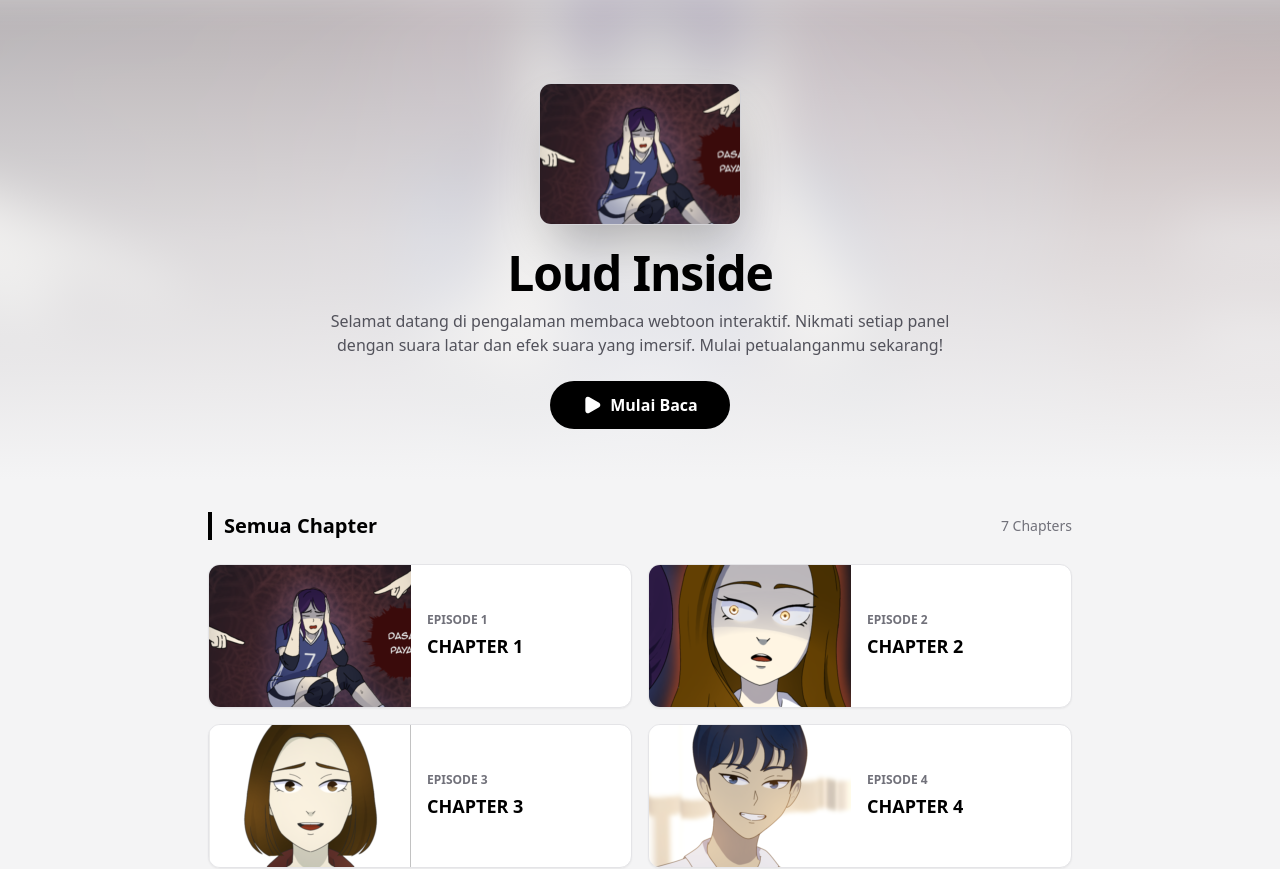
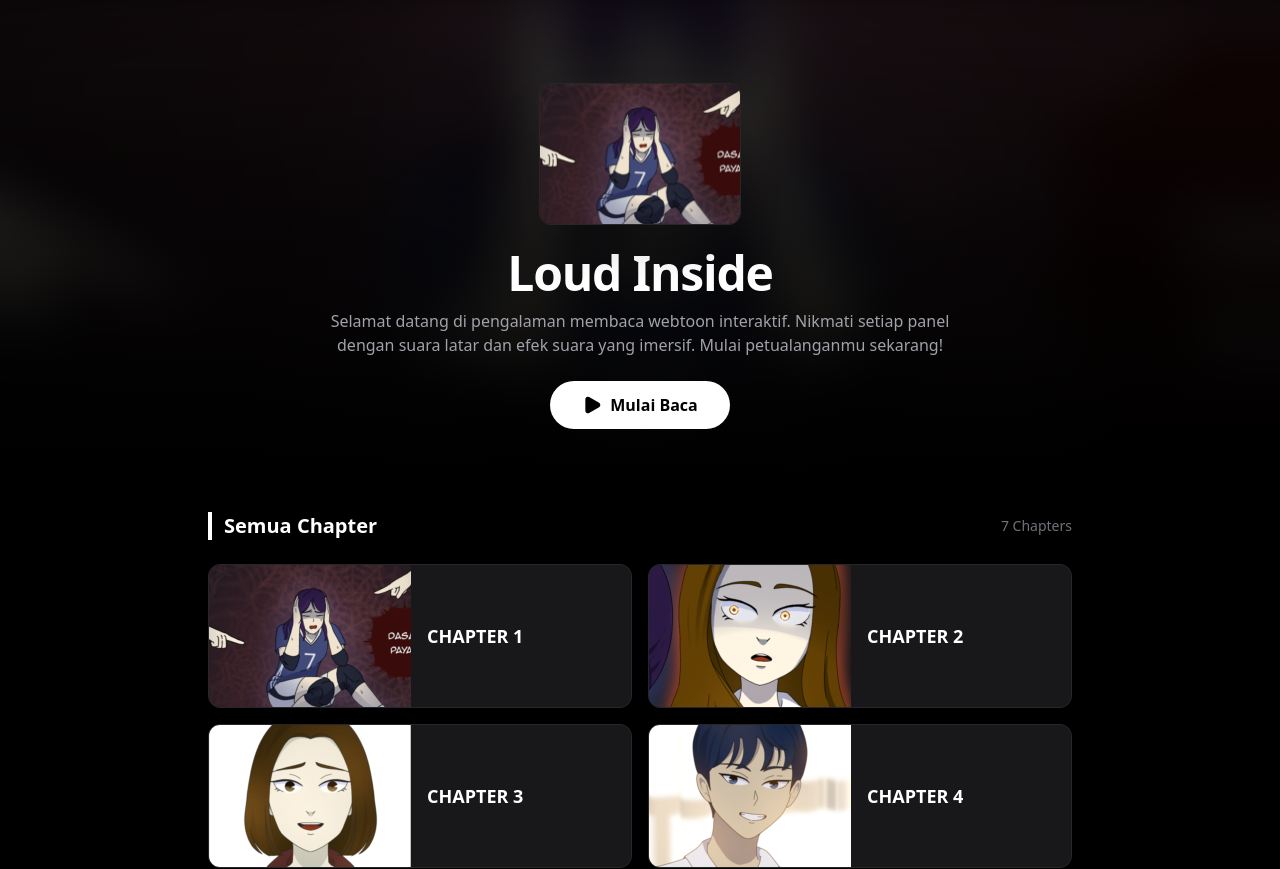
Before and after one commit to VicoTriansyahNasril/komik_loudinside, a Next.js app: page / in a window 1280 px wide. Shown: the top 869 px of the page. Built offline with nearby package versions, Linux system fonts and the light colour scheme.

Commit message:
fix: dark mode only

```diff
--- a/src/app/page.tsx
+++ b/src/app/page.tsx
@@ -11,7 +11,7 @@ export default function HomePage() {
   const firstChapterId = chapterList[0]?.id;
 
   return (
-    <main className="min-h-screen bg-zinc-100 text-black pb-20">
+    <main className="min-h-screen bg-black text-white pb-20">
       {/* Hero Section */}
       <div className="relative w-full min-h-[60vh] flex flex-col items-center justify-center pt-20 pb-12">
         {/* Blurred Background */}
@@ -25,12 +25,12 @@ export default function HomePage() {
               unoptimized
             />
           )}
-          <div className="absolute inset-0 bg-gradient-to-t from-zinc-100 via-zinc-100/60 to-transparent" />
+          <div className="absolute inset-0 bg-gradient-to-t from-black via-black/60 to-transparent" />
         </div>
 
         {/* Content */}
         <div className="relative z-10 flex flex-col items-center px-4 text-center max-w-4xl mx-auto w-full">
-          <div className="w-[202px] h-[142px] relative rounded-xl overflow-hidden shadow-2xl mb-6 border border-zinc-300">
+          <div className="w-[202px] h-[142px] relative rounded-xl overflow-hidden shadow-2xl mb-6 border border-zinc-800">
             {coverImage ? (
               <Image
                 src={coverImage}
@@ -40,8 +40,8 @@ export default function HomePage() {
                 unoptimized
               />
             ) : (
-              <div className="w-full h-full bg-zinc-200 flex items-center justify-center">
-                <BookOpen size={48} className="text-zinc-400" />
+              <div className="w-full h-full bg-zinc-800 flex items-center justify-center">
+                <BookOpen size={48} className="text-zinc-600" />
               </div>
             )}
           </div>
@@ -49,7 +49,7 @@ export default function HomePage() {
           <h1 className="text-3xl md:text-5xl font-extrabold tracking-tight mb-3">
             Loud Inside
           </h1>
-          <p className="text-zinc-600 text-sm md:text-base max-w-2xl mb-6 line-clamp-3">
+          <p className="text-zinc-400 text-sm md:text-base max-w-2xl mb-6 line-clamp-3">
             Selamat datang di pengalaman membaca webtoon interaktif. Nikmati setiap panel dengan suara latar dan efek suara yang imersif. Mulai petualanganmu sekarang!
           </p>
 
@@ -57,9 +57,9 @@ export default function HomePage() {
             {firstChapterId && (
               <Link
                 href={`/read/${firstChapterId}`}
-                className="bg-black text-white px-8 py-3 rounded-full font-bold flex items-center gap-2 hover:bg-zinc-800 transition-transform hover:scale-105 active:scale-95"
+                className="bg-white text-black px-8 py-3 rounded-full font-bold flex items-center gap-2 hover:bg-zinc-200 transition-transform hover:scale-105 active:scale-95"
               >
-                <Play size={20} className="fill-white" />
+                <Play size={20} className="fill-black" />
                 Mulai Baca
               </Link>
             )}
@@ -70,7 +70,7 @@ export default function HomePage() {
       {/* Chapter List Section */}
       <div className="max-w-4xl mx-auto px-4 mt-8">
         <div className="flex items-center justify-between mb-6">
-          <h2 className="text-xl font-bold border-l-4 border-black pl-3">Semua Chapter</h2>
+          <h2 className="text-xl font-bold border-l-4 border-white pl-3">Semua Chapter</h2>
           <span className="text-zinc-500 text-sm">{chapterList.length} Chapters</span>
         </div>
 
@@ -82,9 +82,9 @@ export default function HomePage() {
               <Link
                 key={ch.id}
                 href={`/read/${ch.id}`}
-                className="group flex bg-white rounded-xl overflow-hidden border border-zinc-200 hover:border-zinc-400 transition-all hover:bg-zinc-50 cursor-pointer shadow-sm"
+                className="group flex bg-zinc-900 rounded-xl overflow-hidden border border-zinc-800 hover:border-zinc-600 transition-all hover:bg-zinc-800/80 cursor-pointer shadow-sm"
               >
-                <div className="w-[202px] h-[142px] shrink-0 relative bg-zinc-200">
+                <div className="w-[202px] h-[142px] shrink-0 relative bg-zinc-800">
                   {thumbnail ? (
                     <Image
                       src={thumbnail}
@@ -95,13 +95,12 @@ export default function HomePage() {
                     />
                   ) : (
                     <div className="w-full h-full flex items-center justify-center">
-                      <BookOpen size={24} className="text-zinc-400" />
+                      <BookOpen size={24} className="text-zinc-600" />
                     </div>
                   )}
                 </div>
                 <div className="p-4 flex flex-col justify-center flex-1">
-                  <span className="text-zinc-500 text-xs font-semibold mb-1">EPISODE {index + 1}</span>
-                  <h3 className="font-bold text-black text-lg line-clamp-1 group-hover:text-blue-600 transition-colors">
+                  <h3 className="font-bold text-white text-lg line-clamp-1 group-hover:text-blue-400 transition-colors">
                     {ch.title}
                   </h3>
 
--- a/src/app/read/[chapterId]/page.tsx
+++ b/src/app/read/[chapterId]/page.tsx
@@ -1,12 +1,13 @@
 'use client';
 
 import { useState, useEffect } from 'react';
+import Image from 'next/image';
 import { useRouter } from 'next/navigation';
-import { ArrowLeft, Volume2, VolumeX, Moon, Sun, ChevronLeft, ChevronRight, ArrowUp } from 'lucide-react';
+import { ArrowLeft, Volume2, VolumeX, ChevronLeft, ChevronRight, ArrowUp } from 'lucide-react';
 import { chapters, chapterList } from '@/data';
 import { WebtoonPanel } from '@/components/WebtoonPanel';
 import { useAudioStore } from '@/store/useAudioStore';
-import { useSettingsStore } from '@/store/useSettingsStore';
+
 
 export default function ReaderPage({ params }: { params: { chapterId: string } }) {
   const router = useRouter();
@@ -79,7 +80,7 @@ export default function ReaderPage({ params }: { params: { chapterId: string } }
 
   return (
     <main
-      className="min-h-screen relative transition-colors duration-300 cursor-pointer bg-zinc-100 text-black"
+      className="min-h-screen relative transition-colors duration-300 cursor-pointer bg-black text-white"
       onClick={handleStartInteraction}
     >
 
@@ -89,17 +90,17 @@ export default function ReaderPage({ params }: { params: { chapterId: string } }
           showOverlay ? 'translate-y-0' : '-translate-y-full'
         }`}
       >
-        <div className="bg-white/90 backdrop-blur-md text-zinc-900 border-b border-zinc-200 px-4 py-3 flex items-center justify-between shadow-sm">
+        <div className="bg-black/80 backdrop-blur-md text-white border-b border-white/10 px-4 py-3 flex items-center justify-between shadow-lg">
           <div className="flex items-center gap-3">
             <button
               onClick={(e) => { e.stopPropagation(); router.push('/'); }}
-              className="p-2 hover:bg-zinc-100 rounded-full transition-colors"
+              className="p-2 hover:bg-white/10 rounded-full transition-colors"
             >
               <ArrowLeft size={24} />
             </button>
             <div>
               <h1 className="font-bold text-lg leading-tight line-clamp-1">{activeChapter.title}</h1>
-              <p className="text-xs text-zinc-500 font-medium">EPISODE {chapterIndex + 1}</p>
+              <p className="text-xs text-zinc-400">EPISODE {chapterIndex + 1}</p>
             </div>
           </div>
 
@@ -110,7 +111,7 @@ export default function ReaderPage({ params }: { params: { chapterId: string } }
                 if (!hasStartedAudio) unlockAudioContext();
                 toggleMute();
               }}
-              className="p-2 hover:bg-zinc-100 rounded-full transition-colors"
+              className="p-2 hover:bg-white/10 rounded-full transition-colors"
               title="Toggle Audio"
             >
               {isMuted ? <VolumeX size={20} /> : <Volume2 size={20} />}
@@ -120,7 +121,7 @@ export default function ReaderPage({ params }: { params: { chapterId: string } }
       </div>
 
       {/* Reader Container */}
-      <div className="max-w-2xl mx-auto w-full flex flex-col pb-32 min-h-screen relative z-10 bg-white shadow-2xl">
+      <div className="max-w-2xl mx-auto w-full flex flex-col pb-32 min-h-screen relative z-10 bg-black shadow-[0_0_50px_rgba(255,255,255,0.05)]">
         {activeChapter.panels.map((panel, index) => (
           <WebtoonPanel
             key={panel.id}
@@ -130,12 +131,12 @@ export default function ReaderPage({ params }: { params: { chapterId: string } }
         ))}
 
         {/* End of Chapter Navigation inside the reader flow */}
-        <div className="p-8 mt-10 border-t border-zinc-200">
+        <div className="p-8 mt-10 border-t border-zinc-800">
           <h3 className="text-center font-bold mb-6">Akhir dari {activeChapter.title}</h3>
 
           {/* Chapter Selection List */}
           <div className="mb-8">
-            <h4 className="text-sm font-semibold mb-3 text-zinc-600">Pilih Chapter Lain</h4>
+            <h4 className="text-sm font-semibold mb-3 text-zinc-400">Pilih Chapter Lain</h4>
             <div
               className="flex overflow-x-auto gap-3 pb-4 snap-x"
               style={{ scrollbarWidth: 'none', msOverflowStyle: 'none' }}
@@ -152,9 +153,9 @@ export default function ReaderPage({ params }: { params: { chapterId: string } }
                     }`}
                   >
                     {thumb && (
-                      <img src={thumb} alt={ch.title} className="w-full h-full object-cover object-top" />
+                      <Image src={thumb} alt={ch.title} fill className="object-cover object-top" unoptimized />
                     )}
-                    <div className="absolute inset-0 bg-gradient-to-t from-black/60 via-transparent to-transparent" />
+                    <div className="absolute inset-0 bg-gradient-to-t from-black/90 via-black/20 to-transparent" />
                     <div className="absolute bottom-2 left-0 right-0 text-center">
                       <span className="text-white font-bold drop-shadow-lg md:text-lg">#{idx + 1}</span>
                     </div>
@@ -172,7 +173,7 @@ export default function ReaderPage({ params }: { params: { chapterId: string } }
             {prevChapter ? (
               <button
                 onClick={(e) => { e.stopPropagation(); handleNavigation(prevChapter.id); }}
-                className="flex-1 flex items-center justify-center gap-2 py-3 px-4 rounded-lg font-semibold transition-colors bg-zinc-100 hover:bg-zinc-200 text-zinc-700"
+                className="flex-1 flex items-center justify-center gap-2 py-3 px-4 rounded-lg font-semibold transition-colors bg-zinc-800 hover:bg-zinc-700 text-white"
               >
                 <ChevronLeft size={20} />
                 <span className="hidden sm:inline">Episode</span> Sebelumnya
@@ -182,7 +183,7 @@ export default function ReaderPage({ params }: { params: { chapterId: string } }
             {nextChapter ? (
               <button
                 onClick={(e) => { e.stopPropagation(); handleNavigation(nextChapter.id); }}
-                className="flex-1 flex items-center justify-center gap-2 py-3 px-4 rounded-lg font-semibold transition-colors bg-black text-white hover:bg-zinc-800"
+                className="flex-1 flex items-center justify-center gap-2 py-3 px-4 rounded-lg font-semibold transition-colors bg-white text-black hover:bg-zinc-200"
               >
                 <span className="hidden sm:inline">Episode</span> Selanjutnya
                 <ChevronRight size={20} />
@@ -200,7 +201,7 @@ export default function ReaderPage({ params }: { params: { chapterId: string } }
       >
         {/* Expanded Chapter Menu */}
         <div
-          className={`absolute bottom-full left-0 right-0 bg-white/95 backdrop-blur-xl border-t border-zinc-200 px-4 transition-all duration-300 ease-in-out overflow-hidden origin-bottom max-w-2xl mx-auto rounded-t-xl flex flex-col justify-end shadow-[0_-20px_40px_rgba(0,0,0,0.05)] ${
+          className={`absolute bottom-full left-0 right-0 bg-black/90 backdrop-blur-xl border-t border-white/10 px-4 transition-all duration-300 ease-in-out overflow-hidden origin-bottom max-w-2xl mx-auto rounded-t-xl flex flex-col justify-end ${
             showChapterMenu ? 'h-48 py-4 opacity-100' : 'h-0 py-0 opacity-0 pointer-events-none'
           }`}
         >
@@ -216,13 +217,13 @@ export default function ReaderPage({ params }: { params: { chapterId: string } }
                   key={ch.id}
                   onClick={(e) => { e.stopPropagation(); setShowChapterMenu(false); handleNavigation(ch.id); }}
                   className={`relative shrink-0 w-[202px] h-[142px] rounded-lg overflow-hidden snap-start transition-all ${
-                    isCurrent ? 'ring-2 ring-blue-500 scale-105 opacity-100 shadow-md' : 'opacity-70 hover:opacity-100'
+                    isCurrent ? 'ring-2 ring-blue-500 scale-105 opacity-100' : 'opacity-50 hover:opacity-100'
                   }`}
                 >
                   {thumb && (
-                    <img src={thumb} alt={ch.title} className="w-full h-full object-cover object-top" />
+                    <Image src={thumb} alt={ch.title} fill className="object-cover object-top" unoptimized />
                   )}
-                  <div className="absolute inset-0 bg-gradient-to-t from-black/60 via-transparent to-transparent" />
+                  <div className="absolute inset-0 bg-gradient-to-t from-black/90 via-transparent to-transparent" />
                   <div className="absolute bottom-1 left-0 right-0 text-center text-xs font-bold text-white drop-shadow-md">
                     #{idx + 1}
                   </div>
@@ -232,18 +233,18 @@ export default function ReaderPage({ params }: { params: { chapterId: string } }
           </div>
         </div>
 
-        <div className={`bg-white/90 backdrop-blur-md text-zinc-900 px-4 py-3 flex items-center justify-between max-w-2xl mx-auto shadow-[0_-10px_40px_rgba(0,0,0,0.08)] transition-all duration-300 ${!showChapterMenu ? 'rounded-t-xl border-t border-zinc-200' : ''}`}>
+        <div className={`bg-black/90 backdrop-blur-md text-white px-4 py-3 flex items-center justify-between max-w-2xl mx-auto shadow-[0_-10px_40px_rgba(0,0,0,0.5)] transition-all duration-300 ${!showChapterMenu ? 'rounded-t-xl border-t border-white/10' : ''}`}>
           <button
             disabled={!prevChapter}
             onClick={(e) => { e.stopPropagation(); if (prevChapter) handleNavigation(prevChapter.id); }}
-            className={`p-2 rounded-full transition-colors flex items-center ${!prevChapter ? 'opacity-30' : 'hover:bg-zinc-100'}`}
+            className={`p-2 rounded-full transition-colors flex items-center ${!prevChapter ? 'opacity-30' : 'hover:bg-white/10'}`}
           >
             <ChevronLeft size={24} />
           </button>
 
           <button
             onClick={(e) => { e.stopPropagation(); setShowChapterMenu(!showChapterMenu); }}
-            className="text-sm font-semibold tracking-widest text-zinc-500 hover:text-zinc-900 transition-colors px-4 py-2 rounded-full hover:bg-zinc-100 flex items-center gap-2"
+            className="text-sm font-semibold tracking-widest text-zinc-300 hover:text-white transition-colors px-4 py-2 rounded-full hover:bg-white/10 flex items-center gap-2"
           >
             {chapterIndex + 1} / {chapterList.length}
             <ChevronRight size={16} className={`transition-transform duration-300 ${showChapterMenu ? '-rotate-90' : 'rotate-90'}`} />
@@ -252,7 +253,7 @@ export default function ReaderPage({ params }: { params: { chapterId: string } }
           <button
             disabled={!nextChapter}
             onClick={(e) => { e.stopPropagation(); if (nextChapter) handleNavigation(nextChapter.id); }}
-            className={`p-2 rounded-full transition-colors flex items-center ${!nextChapter ? 'opacity-30' : 'hover:bg-zinc-100'}`}
+            className={`p-2 rounded-full transition-colors flex items-center ${!nextChapter ? 'opacity-30' : 'hover:bg-white/10'}`}
           >
             <ChevronRight size={24} />
           </button>
@@ -262,7 +263,7 @@ export default function ReaderPage({ params }: { params: { chapterId: string } }
       {/* Smart Floating Back to Top Button */}
       <button
         onClick={(e) => { e.stopPropagation(); window.scrollTo({ top: 0, behavior: 'smooth' }); }}
-        className={`fixed right-6 z-30 p-3 bg-zinc-900 text-white rounded-full shadow-xl transition-all duration-300 hover:scale-105 active:scale-95 md:right-10 ${
+        className={`fixed right-6 z-30 p-3 bg-white text-black rounded-full shadow-[0_0_20px_rgba(255,255,255,0.3)] transition-all duration-300 hover:scale-105 active:scale-95 md:right-10 ${
           showScrollTop ? 'opacity-100' : 'opacity-0 pointer-events-none'
         } ${showOverlay ? 'bottom-20' : 'bottom-6 md:bottom-10'}`}
       >
```
Also changed, not shown: public/assets/chapters/CHAPTER 2/2Y.png (deleted), 1 other file (tests, documents, lock files or other folders).
